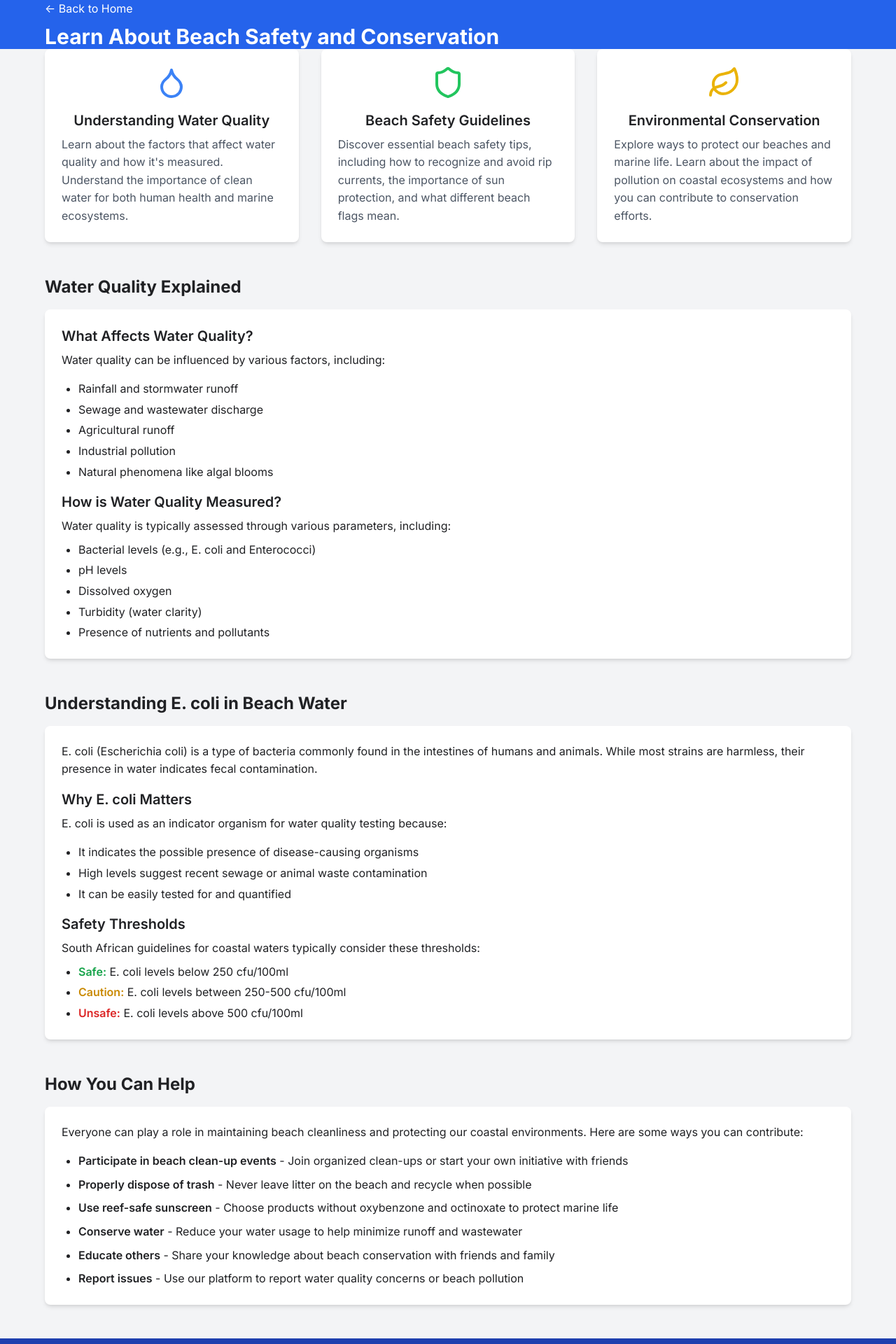
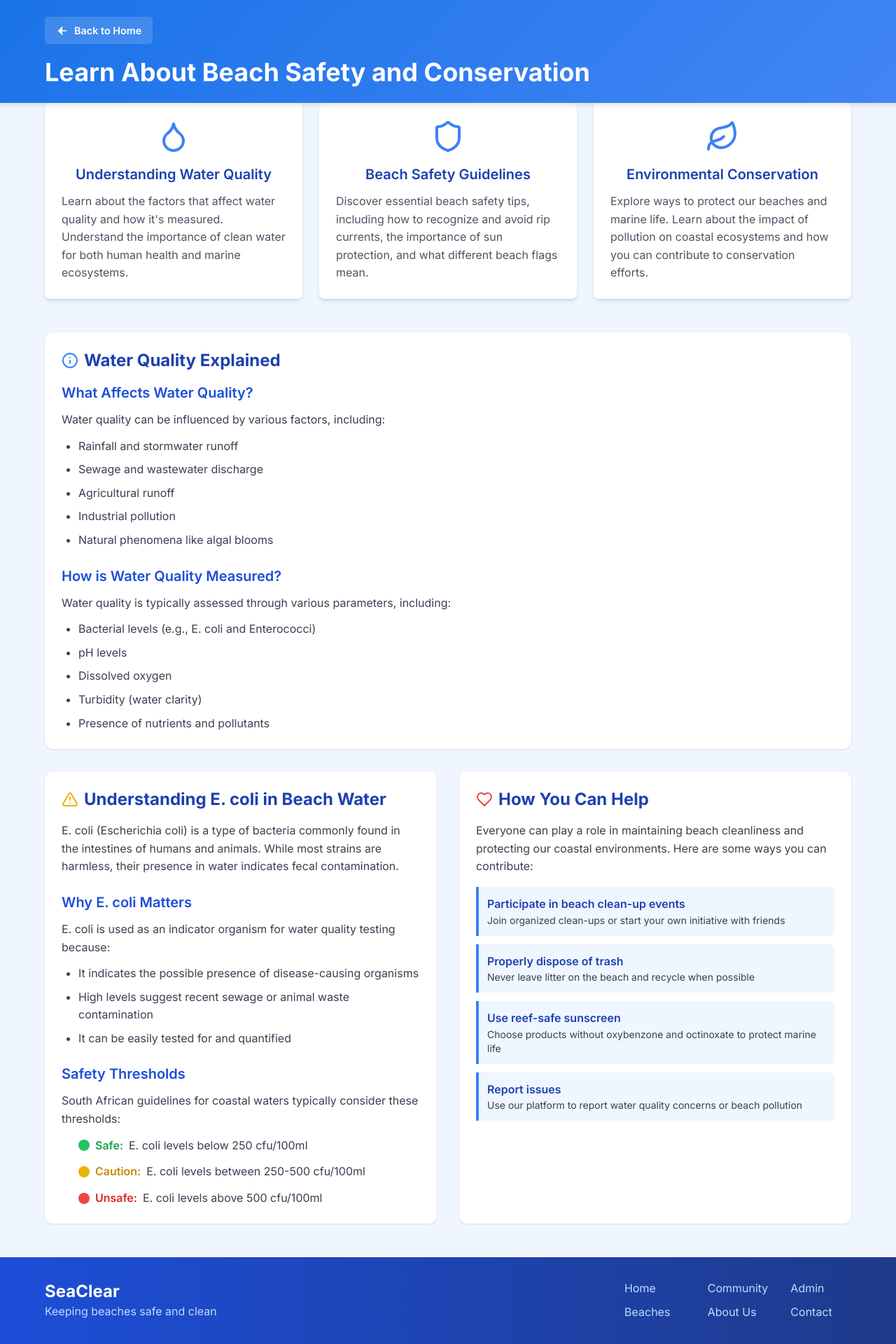
Before and after one commit to sachen-pather/water-quality-sa-2, a React (Vite) app: page /education in a window 1280 px wide. Shown: the top 1920 px of the page at 70% size. Built offline with nearby package versions, Linux system fonts and the light colour scheme; no server answers.

Commit message:
improved learn-more page

```diff
--- a/src/pages/EducationalContentPage.jsx
+++ b/src/pages/EducationalContentPage.jsx
@@ -1,76 +1,106 @@
+"use client";
+
 import { Link } from "react-router-dom";
-import { Droplet, Shield, Leaf } from "lucide-react";
+import {
+  Droplet,
+  Shield,
+  Leaf,
+  ArrowLeft,
+  Info,
+  AlertTriangle,
+  Heart,
+} from "lucide-react";
 
-// Educational card component
+// Educational card component with improved styling
 const EducationCard = ({ icon, title, content }) => (
-  <div className="bg-white rounded-lg shadow-md p-6 hover:shadow-lg transition-shadow duration-300">
-    <div className="flex justify-center mb-4">{icon}</div>
-    <h2 className="text-xl font-semibold mb-2 text-center">{title}</h2>
-    <p className="text-gray-600">{content}</p>
+  <div className="bg-white rounded-lg shadow-md p-6 hover:shadow-lg transition-shadow duration-300 h-full flex flex-col">
+    <div className="flex justify-center mb-4 text-blue-500">{icon}</div>
+    <h2 className="text-xl font-semibold mb-3 text-center text-blue-800">
+      {title}
+    </h2>
+    <p className="text-gray-600 flex-grow">{content}</p>
+  </div>
+);
+
+// Section header component for consistency
+const SectionHeader = ({ icon, title }) => (
+  <div className="flex items-center mb-4 gap-2">
+    {icon}
+    <h2 className="text-2xl font-bold text-blue-800">{title}</h2>
   </div>
 );
 
 const EducationalContentPage = () => {
   return (
-    <div className="min-h-screen bg-gray-100">
-      <header className="bg-blue-600 text-white">
-        <div className="container mx-auto px-6 py-4">
+    <div className="min-h-screen bg-blue-50">
+      <header className="beach-header">
+        <div className="container mx-auto px-6">
           <Link
             to="/"
-            className="text-white hover:text-blue-200 inline-block mb-2"
+            className="back-button"
+            style={{ backgroundColor: "rgba(255, 255, 255, 0.15)" }}
           >
-            ← Back to Home
+            <ArrowLeft size={18} />
+            <span>Back to Home</span>
           </Link>
-          <h1 className="text-3xl font-bold">
+          <h1 className="text-3xl md:text-4xl font-bold mt-2">
             Learn About Beach Safety and Conservation
           </h1>
         </div>
       </header>
 
       <main className="container mx-auto px-6 py-8">
-        <div className="grid grid-cols-1 md:grid-cols-3 gap-8 mb-12">
+        <div className="grid grid-cols-1 md:grid-cols-3 gap-6 mb-12">
           <EducationCard
-            icon={<Droplet className="w-12 h-12 text-blue-500" />}
+            icon={<Droplet className="w-12 h-12" />}
             title="Understanding Water Quality"
             content="Learn about the factors that affect water quality and how it's measured. Understand the importance of clean water for both human health and marine ecosystems."
           />
           <EducationCard
-            icon={<Shield className="w-12 h-12 text-green-500" />}
+            icon={<Shield className="w-12 h-12" />}
             title="Beach Safety Guidelines"
             content="Discover essential beach safety tips, including how to recognize and avoid rip currents, the importance of sun protection, and what different beach flags mean."
           />
           <EducationCard
-            icon={<Leaf className="w-12 h-12 text-yellow-500" />}
+            icon={<Leaf className="w-12 h-12" />}
             title="Environmental Conservation"
             content="Explore ways to protect our beaches and marine life. Learn about the impact of pollution on coastal ecosystems and how you can contribute to conservation efforts."
           />
         </div>
 
-        <div className="mb-12">
-          <h2 className="text-2xl font-bold mb-4">Water Quality Explained</h2>
-          <div className="bg-white rounded-lg shadow-md p-6">
-            <h3 className="text-xl font-semibold mb-2">
+        <div className="content-grid grid md:grid-cols-2 gap-6 mb-12">
+          <section className="content-card bg-white rounded-lg shadow-md p-6 md:col-span-2">
+            <SectionHeader
+              icon={<Info className="text-blue-500 w-6 h-6" />}
+              title="Water Quality Explained"
+            />
+
+            <div className="space-y-6">
+              <div>
+                <h3 className="text-xl font-semibold mb-3 text-blue-700">
                   What Affects Water Quality?
                 </h3>
-            <p className="mb-4">
+                <p className="mb-3 text-gray-700">
                   Water quality can be influenced by various factors, including:
                 </p>
-            <ul className="list-disc pl-6 mb-4 space-y-1">
+                <ul className="list-disc pl-6 mb-4 space-y-2 text-gray-700">
                   <li>Rainfall and stormwater runoff</li>
                   <li>Sewage and wastewater discharge</li>
                   <li>Agricultural runoff</li>
                   <li>Industrial pollution</li>
                   <li>Natural phenomena like algal blooms</li>
                 </ul>
+              </div>
 
-            <h3 className="text-xl font-semibold mb-2">
+              <div>
+                <h3 className="text-xl font-semibold mb-3 text-blue-700">
                   How is Water Quality Measured?
                 </h3>
-            <p className="mb-2">
-              Water quality is typically assessed through various parameters,
-              including:
+                <p className="mb-3 text-gray-700">
+                  Water quality is typically assessed through various
+                  parameters, including:
                 </p>
-            <ul className="list-disc pl-6 space-y-1">
+                <ul className="list-disc pl-6 space-y-2 text-gray-700">
                   <li>Bacterial levels (e.g., E. coli and Enterococci)</li>
                   <li>pH levels</li>
                   <li>Dissolved oxygen</li>
@@ -79,115 +109,183 @@ const EducationalContentPage = () => {
                 </ul>
               </div>
             </div>
+          </section>
 
-        <div className="mb-12">
-          <h2 className="text-2xl font-bold mb-4">
-            Understanding E. coli in Beach Water
-          </h2>
-          <div className="bg-white rounded-lg shadow-md p-6">
-            <p className="mb-4">
-              E. coli (Escherichia coli) is a type of bacteria commonly found in
-              the intestines of humans and animals. While most strains are
+          <section className="content-card bg-white rounded-lg shadow-md p-6">
+            <SectionHeader
+              icon={<AlertTriangle className="text-yellow-500 w-6 h-6" />}
+              title="Understanding E. coli in Beach Water"
+            />
+
+            <div className="space-y-6">
+              <p className="text-gray-700">
+                E. coli (Escherichia coli) is a type of bacteria commonly found
+                in the intestines of humans and animals. While most strains are
                 harmless, their presence in water indicates fecal contamination.
               </p>
 
-            <h3 className="text-xl font-semibold mb-2">Why E. coli Matters</h3>
-            <p className="mb-4">
-              E. coli is used as an indicator organism for water quality testing
-              because:
+              <div>
+                <h3 className="text-xl font-semibold mb-3 text-blue-700">
+                  Why E. coli Matters
+                </h3>
+                <p className="mb-3 text-gray-700">
+                  E. coli is used as an indicator organism for water quality
+                  testing because:
                 </p>
-            <ul className="list-disc pl-6 mb-4 space-y-1">
+                <ul className="list-disc pl-6 mb-4 space-y-2 text-gray-700">
                   <li>
-                It indicates the possible presence of disease-causing organisms
+                    It indicates the possible presence of disease-causing
+                    organisms
                   </li>
                   <li>
-                High levels suggest recent sewage or animal waste contamination
+                    High levels suggest recent sewage or animal waste
+                    contamination
                   </li>
                   <li>It can be easily tested for and quantified</li>
                 </ul>
+              </div>
 
-            <h3 className="text-xl font-semibold mb-2">Safety Thresholds</h3>
-            <p className="mb-2">
+              <div>
+                <h3 className="text-xl font-semibold mb-3 text-blue-700">
+                  Safety Thresholds
+                </h3>
+                <p className="mb-3 text-gray-700">
                   South African guidelines for coastal waters typically consider
                   these thresholds:
                 </p>
-            <ul className="list-disc pl-6 space-y-1">
-              <li>
-                <span className="font-semibold text-green-600">Safe:</span> E.
-                coli levels below 250 cfu/100ml
-              </li>
-              <li>
-                <span className="font-semibold text-yellow-600">Caution:</span>{" "}
+                <div className="space-y-3 pl-6">
+                  <div className="flex items-center gap-2">
+                    <div className="w-4 h-4 rounded-full bg-green-500"></div>
+                    <span className="font-semibold text-green-600">Safe:</span>
+                    <span className="text-gray-700">
+                      E. coli levels below 250 cfu/100ml
+                    </span>
+                  </div>
+                  <div className="flex items-center gap-2">
+                    <div className="w-4 h-4 rounded-full bg-yellow-500"></div>
+                    <span className="font-semibold text-yellow-600">
+                      Caution:
+                    </span>
+                    <span className="text-gray-700">
                       E. coli levels between 250-500 cfu/100ml
-              </li>
-              <li>
-                <span className="font-semibold text-red-600">Unsafe:</span> E.
-                coli levels above 500 cfu/100ml
-              </li>
-            </ul>
+                    </span>
+                  </div>
+                  <div className="flex items-center gap-2">
+                    <div className="w-4 h-4 rounded-full bg-red-500"></div>
+                    <span className="font-semibold text-red-600">Unsafe:</span>
+                    <span className="text-gray-700">
+                      E. coli levels above 500 cfu/100ml
+                    </span>
                   </div>
                 </div>
+              </div>
+            </div>
+          </section>
 
-        <div>
-          <h2 className="text-2xl font-bold mb-4">How You Can Help</h2>
-          <div className="bg-white rounded-lg shadow-md p-6">
-            <p className="mb-4">
+          <section className="content-card bg-white rounded-lg shadow-md p-6">
+            <SectionHeader
+              icon={<Heart className="text-red-500 w-6 h-6" />}
+              title="How You Can Help"
+            />
+
+            <div className="space-y-4">
+              <p className="text-gray-700">
                 Everyone can play a role in maintaining beach cleanliness and
                 protecting our coastal environments. Here are some ways you can
                 contribute:
               </p>
-            <ul className="list-disc pl-6 space-y-2">
-              <li>
-                <span className="font-semibold">
+
+              <div className="grid gap-3">
+                <div className="p-3 border-l-4 border-blue-500 bg-blue-50 rounded-r-md">
+                  <h4 className="font-semibold text-blue-800">
                     Participate in beach clean-up events
-                </span>{" "}
-                - Join organized clean-ups or start your own initiative with
+                  </h4>
+                  <p className="text-gray-700 text-sm">
+                    Join organized clean-ups or start your own initiative with
                     friends
-              </li>
-              <li>
-                <span className="font-semibold">Properly dispose of trash</span>{" "}
-                - Never leave litter on the beach and recycle when possible
-              </li>
-              <li>
-                <span className="font-semibold">Use reef-safe sunscreen</span> -
+                  </p>
+                </div>
+
+                <div className="p-3 border-l-4 border-blue-500 bg-blue-50 rounded-r-md">
+                  <h4 className="font-semibold text-blue-800">
+                    Properly dispose of trash
+                  </h4>
+                  <p className="text-gray-700 text-sm">
+                    Never leave litter on the beach and recycle when possible
+                  </p>
+                </div>
+
+                <div className="p-3 border-l-4 border-blue-500 bg-blue-50 rounded-r-md">
+                  <h4 className="font-semibold text-blue-800">
+                    Use reef-safe sunscreen
+                  </h4>
+                  <p className="text-gray-700 text-sm">
                     Choose products without oxybenzone and octinoxate to protect
                     marine life
-              </li>
-              <li>
-                <span className="font-semibold">Conserve water</span> - Reduce
-                your water usage to help minimize runoff and wastewater
-              </li>
-              <li>
-                <span className="font-semibold">Educate others</span> - Share
-                your knowledge about beach conservation with friends and family
-              </li>
-              <li>
-                <span className="font-semibold">Report issues</span> - Use our
-                platform to report water quality concerns or beach pollution
-              </li>
-            </ul>
+                  </p>
                 </div>
+
+                <div className="p-3 border-l-4 border-blue-500 bg-blue-50 rounded-r-md">
+                  <h4 className="font-semibold text-blue-800">Report issues</h4>
+                  <p className="text-gray-700 text-sm">
+                    Use our platform to report water quality concerns or beach
+                    pollution
+                  </p>
+                </div>
+              </div>
+            </div>
+          </section>
         </div>
       </main>
 
-      <footer className="bg-blue-800 text-white py-6 mt-12">
+      <footer className="bg-gradient-to-r from-blue-700 to-blue-900 text-white py-8 mt-12">
         <div className="container mx-auto px-6">
           <div className="flex flex-col md:flex-row justify-between items-center">
-            <div className="mb-4 md:mb-0">
-              <h3 className="text-xl font-bold">SeaClear</h3>
-              <p className="text-blue-200">Keeping beaches safe</p>
+            <div className="mb-6 md:mb-0">
+              <h3 className="text-2xl font-bold">SeaClear</h3>
+              <p className="text-blue-200">Keeping beaches safe and clean</p>
             </div>
-            <div className="flex space-x-4">
-              <Link to="/" className="text-blue-200 hover:text-white">
+            <div className="grid grid-cols-3 gap-x-8 gap-y-2">
+              <Link
+                to="/"
+                className="text-blue-200 hover:text-white transition-colors"
+              >
                 Home
               </Link>
-              <Link to="/community" className="text-blue-200 hover:text-white">
+              <Link
+                to="/community"
+                className="text-blue-200 hover:text-white transition-colors"
+              >
                 Community
               </Link>
-              <Link to="/login" className="text-blue-200 hover:text-white">
+              <Link
+                to="/login"
+                className="text-blue-200 hover:text-white transition-colors"
+              >
                 Admin
               </Link>
+              <Link
+                to="/beaches"
+                className="text-blue-200 hover:text-white transition-colors"
+              >
+                Beaches
+              </Link>
+              <Link
+                to="/about"
+                className="text-blue-200 hover:text-white transition-colors"
+              >
+                About Us
+              </Link>
+              <Link
+                to="/contact"
+                className="text-blue-200 hover:text-white transition-colors"
+              >
+                Contact
+              </Link>
             </div>
+          </div>
+          <div className="mt-8 pt-6 border-t border-blue-600 text-center text-blue-200 text-sm">
+            &copy; {new Date().getFullYear()} SeaClear. All rights reserved.
           </div>
         </div>
       </footer>
--- /dev/null
+++ b/src/styles/educational-content.css
@@ -0,0 +1,131 @@
+/* Additional styles for the educational content page */
+:root {
+  --primary-blue: #1a73e8;
+  --primary-blue-dark: #0d47a1;
+  --primary-blue-light: #e8f0fe;
+  --secondary-blue: #4285f4;
+  --accent-blue: #8ab4f8;
+  --safe-green: #34a853;
+  --unsafe-red: #ea4335;
+  --neutral-gray: #f8f9fa;
+  --text-dark: #202124;
+  --text-medium: #5f6368;
+  --text-light: #9aa0a6;
+  --shadow-sm: 0 1px 3px rgba(0, 0, 0, 0.1);
+  --shadow-md: 0 4px 6px rgba(0, 0, 0, 0.1);
+  --shadow-lg: 0 10px 15px rgba(0, 0, 0, 0.1);
+  --radius-sm: 8px;
+  --radius-md: 12px;
+  --radius-lg: 16px;
+  --transition-fast: 0.2s ease;
+  --transition-normal: 0.3s ease;
+}
+
+.beach-header {
+  background: linear-gradient(
+    135deg,
+    var(--primary-blue),
+    var(--secondary-blue)
+  );
+  color: white;
+  padding: 1.5rem 0;
+  box-shadow: var(--shadow-md);
+  position: relative;
+}
+
+.beach-header::before {
+  content: "";
+  position: absolute;
+  top: 0;
+  left: 0;
+  right: 0;
+  bottom: 0;
+  z-index: 0;
+}
+
+.beach-header > div {
+  position: relative;
+  z-index: 1;
+}
+
+/* Back button styling to match the provided CSS */
+.back-button {
+  display: inline-flex;
+  align-items: center;
+  gap: 0.5rem;
+  color: white !important;
+  text-decoration: none;
+  font-size: 0.9rem;
+  font-weight: 500;
+  margin-bottom: 0.75rem;
+  padding: 0.5rem 0.75rem;
+  border-radius: var(--radius-sm);
+  transition: all var(--transition-fast);
+  background-color: rgba(255, 255, 255, 0.15) !important;
+}
+
+.back-button:hover {
+  background-color: rgba(255, 255, 255, 0.25);
+  transform: translateY(-1px);
+}
+
+.back-button span {
+  color: white !important;
+  font-weight: 600;
+}
+
+/* Add these new styles with !important to override any potential conflicts */
+.beach-header a {
+  color: white !important;
+}
+
+.beach-header a svg {
+  color: white !important;
+  fill: white !important;
+  stroke: white !important;
+}
+
+.beach-header a span {
+  color: white !important;
+}
+
+.content-card {
+  transition: transform var(--transition-fast),
+    box-shadow var(--transition-fast);
+}
+
+.content-card:hover {
+  transform: translateY(-2px);
+  box-shadow: var(--shadow-md);
+}
+
+.section-title {
+  display: flex;
+  align-items: center;
+  gap: 0.75rem;
+  margin: 0;
+  padding: 1.25rem;
+  font-size: 1.25rem;
+  font-weight: 600;
+  color: var(--primary-blue);
+  border-bottom: 1px solid var(--primary-blue-light);
+}
+
+.section-icon {
+  width: 20px;
+  height: 20px;
+}
+
+@media (max-width: 768px) {
+  .content-grid {
+    grid-template-columns: 1fr;
+  }
+
+  .beach-title {
+    font-size: 1.5rem;
+  }
+
+  .section-title {
+    font-size: 1.125rem;
+  }
+}
```
Lines whose indentation alone changed are shown as unchanged.
